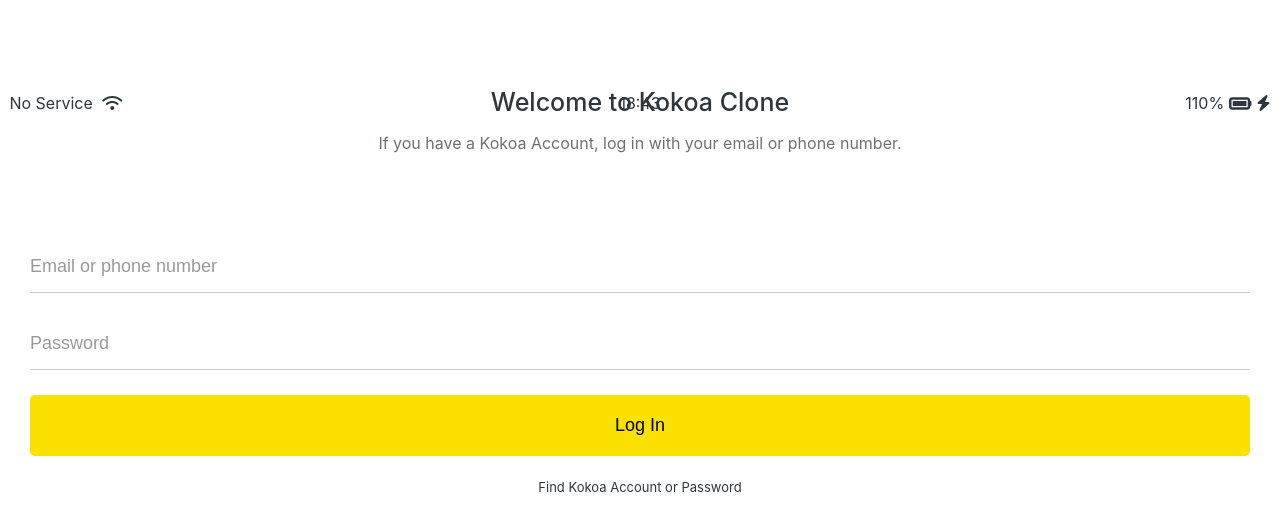
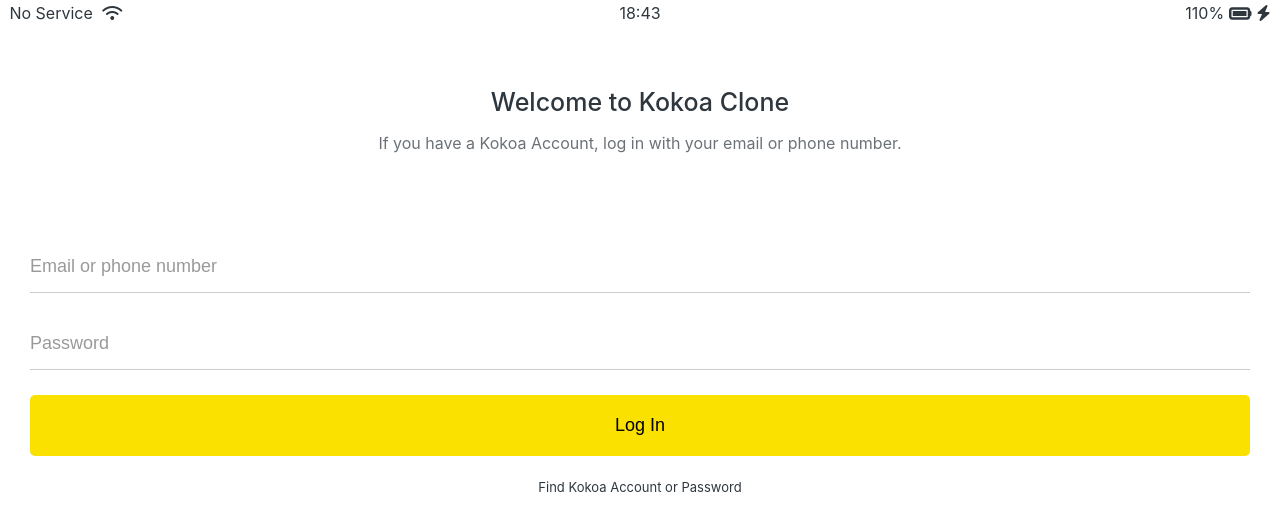
Before and after one commit to junghyun-96/kokoa-clone-2021, a plain HTML site: page index.html in a window 1280 px wide. Drawn offline with Linux system fonts and the light colour scheme.

Commit message:
edit welcome page status bar

```diff
--- a/css/screens/login.css
+++ b/css/screens/login.css
@@ -56,3 +56,8 @@
   color: inherit;
   font-size: 13px;
 }
+
+.welcome-status-bar {
+  position: absolute;
+  top: 0;
+}
--- a/index.html
+++ b/index.html
@@ -8,7 +8,7 @@
     <title>Welcome to Kokoa Clone</title>
   </head>
   <body>
-    <div class="status-bar">
+    <div class="status-bar welcome-status-bar">
       <div class="status-bar__column">
         <span>No Service</span>
         <i class="fas fa-wifi"></i>
```
